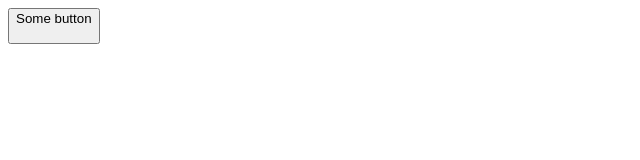
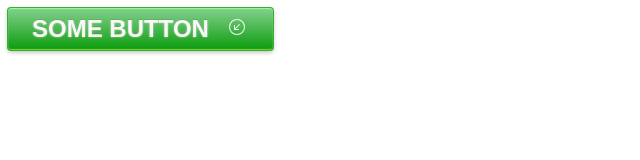
Before and after one commit to GalinaPuciks/js, a plain HTML site: page module_10/10-1.html in a window 1280 px wide. Shown: the whole page, without its empty margins (0-640 px from the left). Drawn offline with Linux system fonts and the light colour scheme.

Commit message:
10 module

```diff
--- a/module_10/10-1.css
+++ b/module_10/10-1.css
@@ -1,4 +1,44 @@
-.btn_icon {
-    width: 15px;
-    height: 15px;
+.btn {
+position: relative;
+display: flex;
+align-items: center;
+font-family: Arial,Helvetica,FreeSans,"Liberation Sans","Nimbus Sans L",sans-serif;
+font-size: 1.5em;
+font-weight: 700;
+color: rgb(245,245,245);
+text-shadow: 0 -1px rgba(0,0,0,.1);
+text-decoration: none;
+user-select: none;
+padding: .3em 1em;
+outline: none;
+border: none;
+border-radius: 3px;
+background: #0c9c0d linear-gradient(#82d18d, #0c9c0d);
+box-shadow: inset #72de26 0 -1px 1px, inset 0 1px 1px #98ff98, #3caa3c 0 0 0 1px, rgba(0,0,0,.3) 0 2px 5px;
+-webkit-animation: pulsate 1.2s linear infinite;
+animation: pulsate 1.2s linear infinite;
 }
+.btn:hover {
+-webkit-animation-play-state: paused;
+animation-play-state: paused;
+cursor: pointer;
+}
+.btn:active {
+top: 1px;
+color: #fff;
+text-shadow: 0 -1px rgba(0,0,0,.3), 0 0 5px #ffd, 0 0 8px #fff;
+box-shadow: 0 -1px 3px rgba(0,0,0,.3), 0 1px 1px #fff, inset 0 1px 2px rgba(0,0,0,.8), inset 0 -1px 0 rgba(0,0,0,.05);
+}
+@-webkit-keyframes pulsate {
+50% {color: #fff; text-shadow: 0 -1px rgba(0,0,0,.3), 0 0 5px #ffd, 0 0 8px #fff;}
+}
+@keyframes pulsate {
+50% {color: #fff; text-shadow: 0 -1px rgba(0,0,0,.3), 0 0 5px #ffd, 0 0 8px #fff;}
+}
+
+.btn-icon {
+    width: 20px;
+    height: 20px;
+    font-size: 20px;
+    margin-left: 20px;
+}
--- a/module_10/10-1.html
+++ b/module_10/10-1.html
@@ -3,16 +3,26 @@
 <head>
     <meta charset="UTF-8">
     <meta name="viewport" content="width=device-width, initial-scale=1.0">
+    <link rel="stylesheet" href="./10-1.css">
     <title>Document</title>
-    <link rel="stylesheet" href="./10-1.css">
 </head>
+
 <body>
-    <button class="btn j-btn-test">
-        <div class="btn_text">Some button</div>
-        <div class="btn_icon">
-            <i class="bi bi-arrow-down-left-circle-fill"></i>
-        </div>
+    <div class="container">
+        <button class="btn">
+            <div class="btn-text">SOME BUTTON</div>
+            <div class="btn-icon">
+                <svg xmlns="http://www.w3.org/2000/svg" width="16" height="16" fill="currentColor" class="bi bi-arrow-down-left-circle" viewBox="0 0 16 16">
+                    <path fill-rule="evenodd" d="M1 8a7 7 0 1 0 14 0A7 7 0 0 0 1 8zm15 0A8 8 0 1 1 0 8a8 8 0 0 1 16 0zm-5.904-2.854a.5.5 0 1 1 .707.708L6.707 9.95h2.768a.5.5 0 1 1 0 1H5.5a.5.5 0 0 1-.5-.5V6.475a.5.5 0 1 1 1 0v2.768l4.096-4.097z"/>
+                </svg>
+
+                <svg xmlns="http://www.w3.org/2000/svg" width="16" height="16" fill="currentColor" class="bi bi-arrow-down-left-circle-fill" viewBox="0 0 16 16">
+                    <path d="M16 8A8 8 0 1 0 0 8a8 8 0 0 0 16 0zm-5.904-2.803a.5.5 0 1 1 .707.707L6.707 10h2.768a.5.5 0 0 1 0 1H5.5a.5.5 0 0 1-.5-.5V6.525a.5.5 0 0 1 1 0v2.768l4.096-4.096z"/>
+                </svg>
+            </div>
+
         </button>
-        <script src="./10_1.js"></script>
+    </div>
+<script src="./10_1.js"></script>
 </body>
 </html>
--- a/module_10/10_1.js
+++ b/module_10/10_1.js
@@ -4,10 +4,22 @@
 // (как в примере в последнем видео). При клике на кнопку иконка должна
 // меняться на icon_02. Повторный клик меняет иконку обратно.
 
-const btn = document.querySelector('.j-btn-test');
-const btnIcon = document.querySelector('.btn_icon')
+const btn = document.querySelector('.btn');
+const svgCircle = document.querySelector('.bi-arrow-down-left-circle');
+const svgCircleFill = document.querySelector('.bi-arrow-down-left-circle-fill');
 
 
+setTimeout(() => {
+    svgCircle.style.display = 'block';
+    svgCircleFill.style.display = 'none'
+}, 0);
 btn.addEventListener('click', () => {
-    btnIcon.classList.toggle('.invisible');
-})
+
+    if((svgCircleFill.style.display == 'none') && (svgCircle.style.display == 'block')) {
+        svgCircle.style.display = 'none';
+        svgCircleFill.style.display = 'block';
+    }else{
+        svgCircle.style.display = 'block';
+        svgCircleFill.style.display ='none';
+    }
+});
```
Also changed, not shown: index.html (+1 -1 lines), module_10/10_2.js (added, +16 -0 lines), 1 other file.
